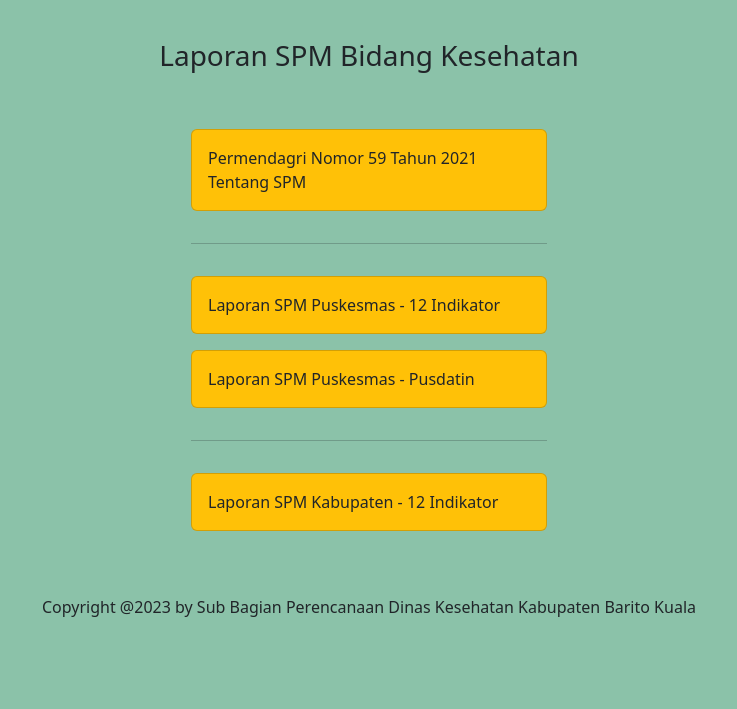
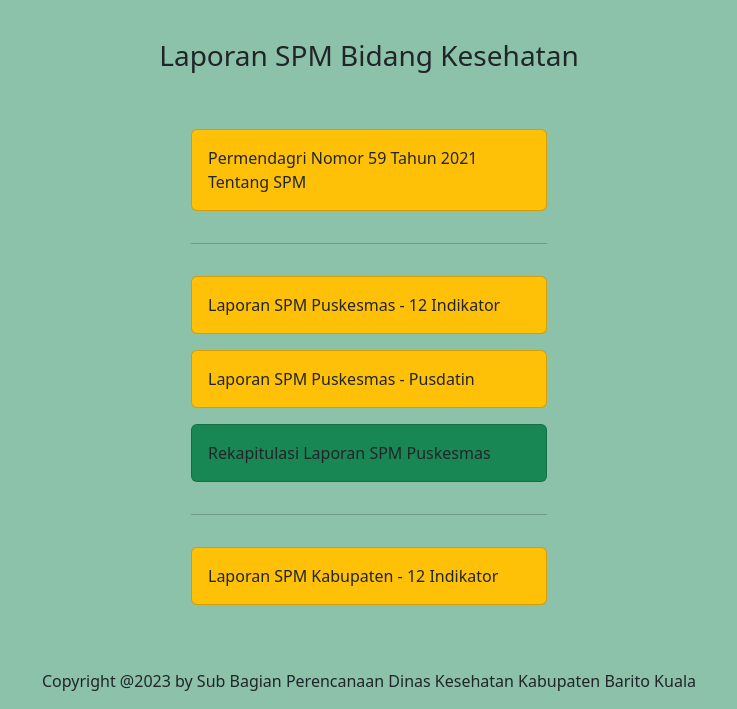
Before and after one commit to spmdinkesbatolakab/spmdinkesbatolakab.github.io, a plain HTML site: page index.html in a window 1280 px wide. Shown: the part 205-914 px from the top of the page, without its empty margins (271-1008 px from the left). Before the commit the page ends 840 px from the top, so only its background shows below. Drawn offline with nearby package versions, Linux system fonts and the light colour scheme.

Commit message:
Update index.html

```diff
--- a/index.html
+++ b/index.html
@@ -74,6 +74,17 @@
             </div>
         </div>
 
+      <div class="row pb-3 d-flex justify-content-around">
+            <div class="col-lg-4 col-sm-12">
+                <div class="card bg-success" onclick="window.open('https://docs.google.com/spreadsheets/d/1VG-BQr35LTVgQZDwYaOEL1sjJLL0TXa6/edit?usp=share_link&ouid=117165300134494543265&rtpof=true&sd=true')">
+                    <div class="card-body">
+                      <a class='text-decoration-none text-dark'>Rekapitulasi Laporan SPM Puskesmas</a>
+                    </div>
+                  </div>
+            </div>
+        </div>
+
+
         <div class="row pb-3 d-flex justify-content-around">
           <div class="col-lg-4 col-sm-12">
               <hr>
```
